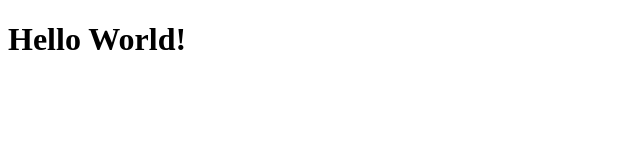
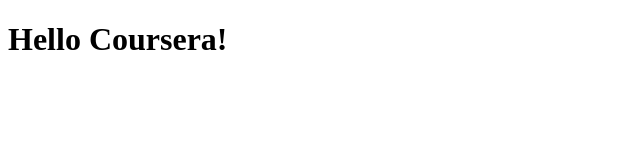
Before and after one commit to MohamadQanbour/coursera-test, a plain HTML site: page site/index.html in a window 1280 px wide. Shown: the whole page, without its empty margins (0-640 px from the left). Drawn offline with Linux system fonts and the light colour scheme.

Commit message:
My First Page

```diff
--- a/site/index.html
+++ b/site/index.html
@@ -4,6 +4,6 @@
 	<title>Hello Coursera!</title>
 </head>
 <body>
-<h1>Hello World!</h1>
+<h1>Hello Coursera!</h1>
 </body>
 </html>
```
